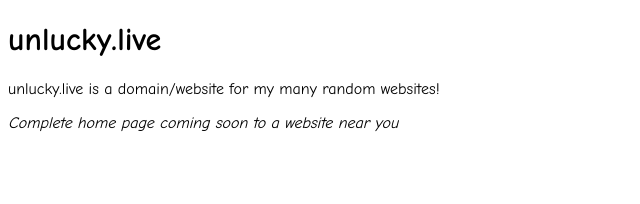
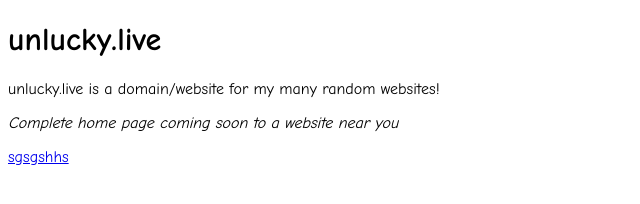
Before and after one commit to minidogg/unlucky.live, a plain HTML site: page index.html in a window 1280 px wide. Shown: the full height of the page, 0-640 px from the left. Drawn offline with Linux system fonts and the light colour scheme.

Commit message:
Update index.html

```diff
--- a/index.html
+++ b/index.html
@@ -15,5 +15,7 @@
     <h1>unlucky.live</h1>
     <p>unlucky.live is a domain/website for my many random websites!</p>
     <p><i>Complete home page coming soon to a website near you</i></p>
+
+<a href="http://u.unlucky.live/qt8yy0a9x">sgsgshhs</a>
 </body>
 </html>
```
